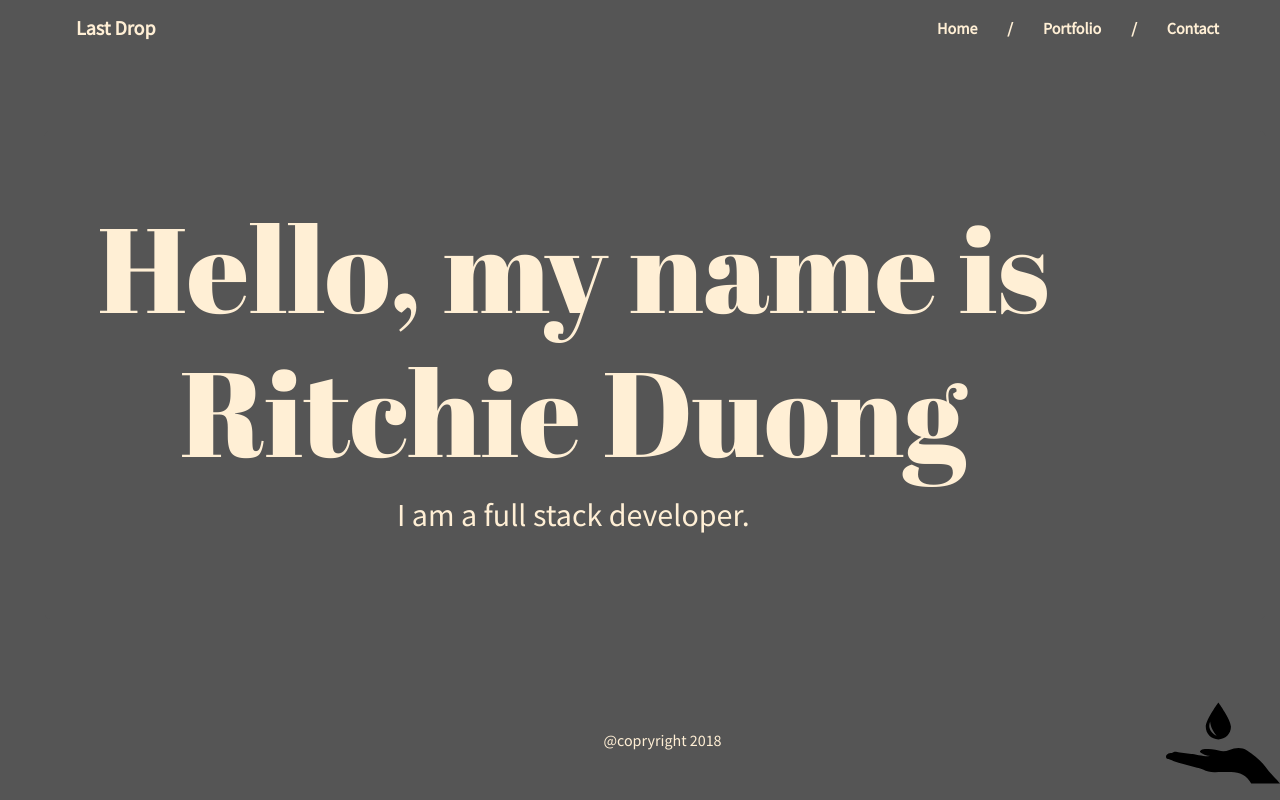
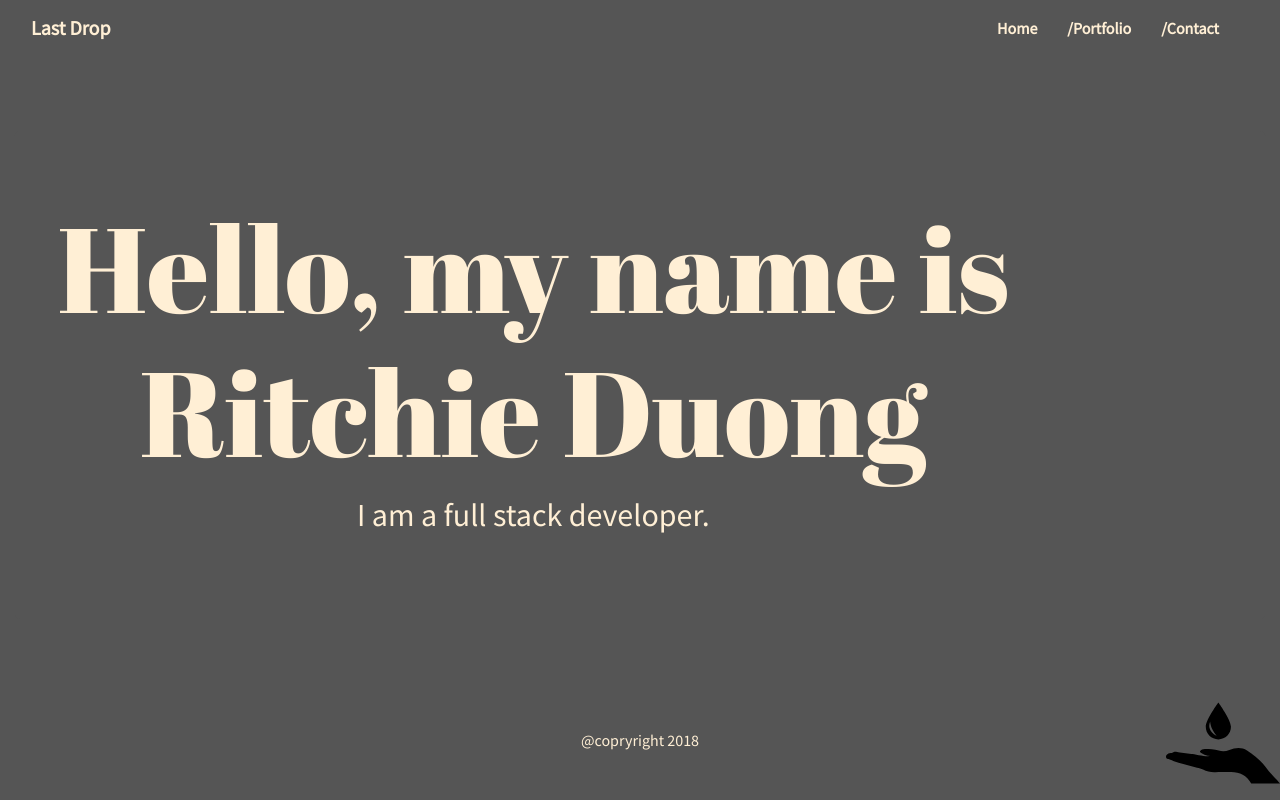
Before and after one commit to rduon002/Bootstrap-Portfolio, a plain HTML site: page index.html in a window 1280 px wide. Drawn offline with nearby package versions, Linux system fonts and the light colour scheme.

Commit message:
styles revision

```diff
--- a/styles.css
+++ b/styles.css
@@ -45,11 +45,6 @@ p {
 .navbar-nav>Li>a:after {
     content: '/';
     margin-left: 30px;
-}
-
-*, ::after, ::before {
-    box-sizing: border-box;
-    margin-left: 15px;
 }
 
 .navbar-nav>li:last-child>a:after {
```
